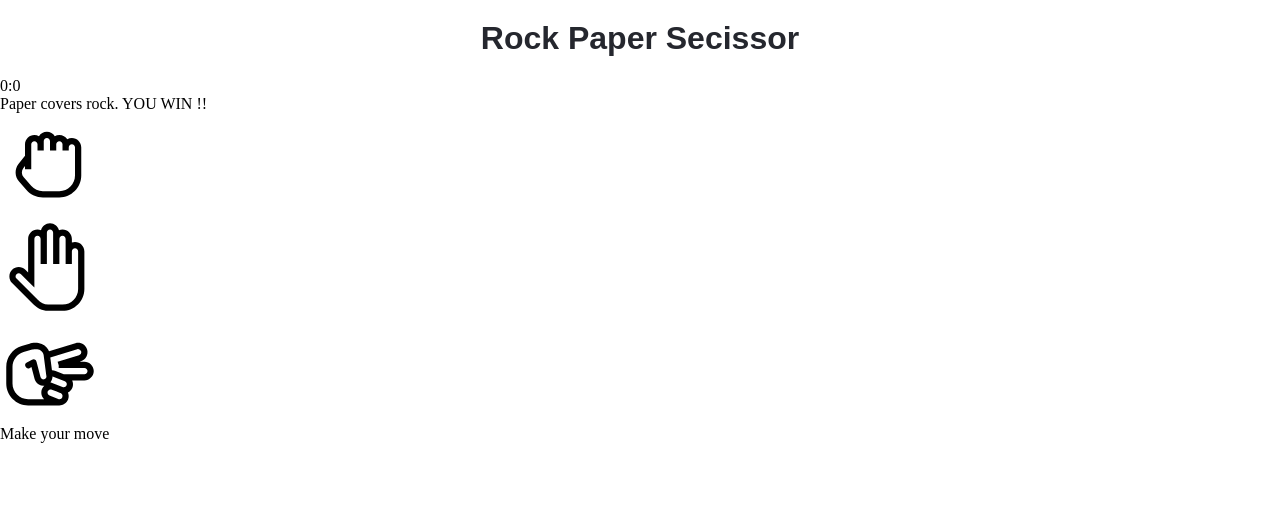
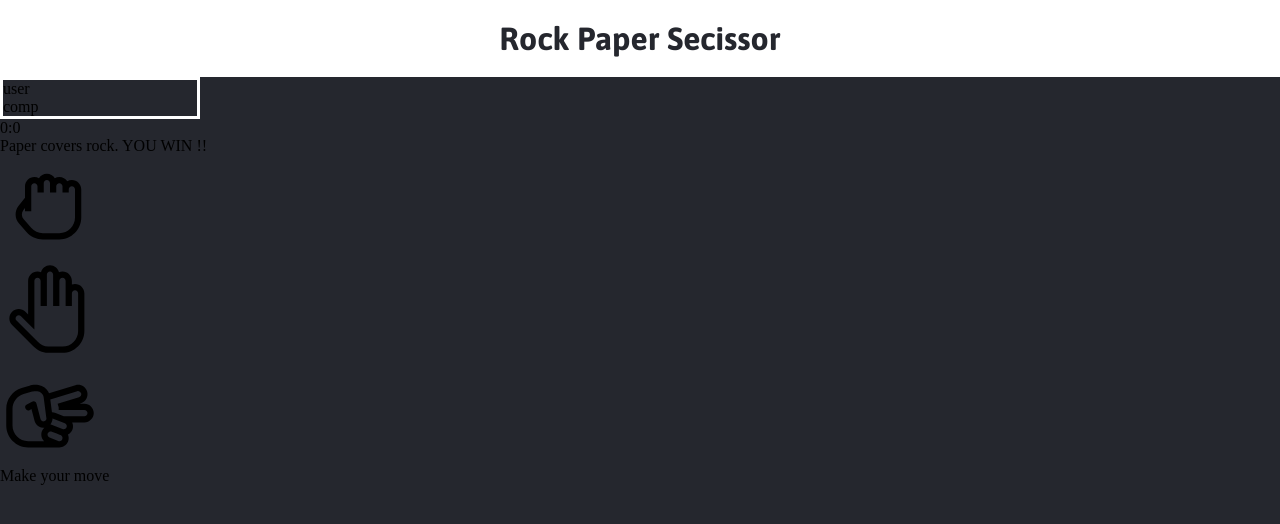
Before and after one commit to robert0525/Rock-Paper-Secissor, a plain HTML site: page index.html in a window 1280 px wide. Drawn offline with Linux system fonts and the light colour scheme.

Commit message:
new changes

```diff
--- a/index.html
+++ b/index.html
@@ -13,8 +13,8 @@
     </header>
 
 <div class="score-board">
-    <div id="user lable" class="badge"></div>
-    <div id="computer lable" class="badge"></div>
+    <div id="user-lable" class="badge">user</div>
+    <div id="computer lable" class="badge">comp</div>
 </div>
 <span id="user-score">0</span>:<span id="computer-score">0</span>
 
--- a/style.css
+++ b/style.css
@@ -1,9 +1,12 @@
+@import url('https://fonts.googleapis.com/css?family=Asap:400,500,700');
 * {
     margin: 0;
     padding: 0;
     box-sizing: border-box;
 }
-
+body {
+    background-color: #25272E;
+}
 header {
     background: white;
     padding: 20px;
@@ -15,3 +18,10 @@ header > h1 {
     font-family: Asap, sans-serif;
 
 }
+
+.score-board {
+    border: 3px solid white;
+    width: 200px;
+
+
+}
```
